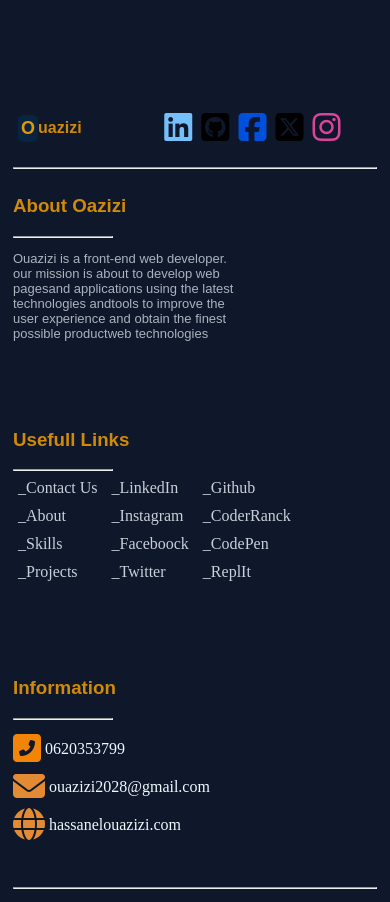
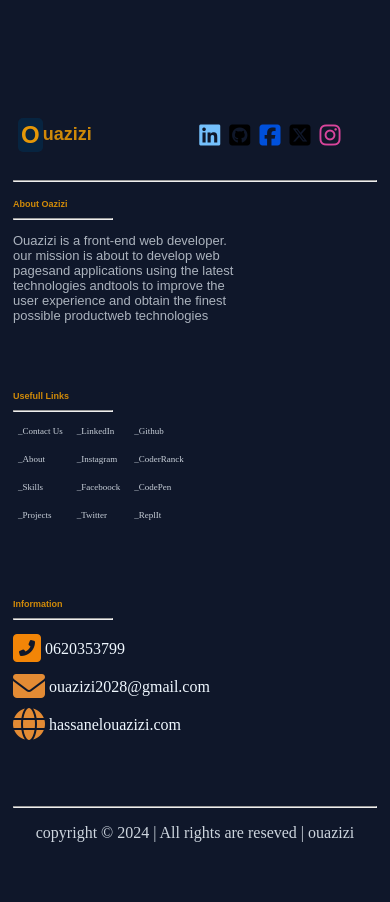
Before and after one commit to helouazizi/frontend-project-setup.github.io, a plain HTML site: page index.html in a window 390 px wide. Shown: the part 854-1756 px from the top of the page. After the commit the page ends 1712 px from the top, so only its background shows below. Drawn offline with Linux system fonts and the light colour scheme; a script that the page names is missing; a web font is replaced by a local one.

Commit message:
add some

```diff
--- a/css/media-queries.css
+++ b/css/media-queries.css
@@ -73,14 +73,26 @@
         background-color: rgba(6, 40, 70, 0.803);
         border-radius:5px;
         margin-left: 5px;
-        font-size: large;
+        font-size: x-large;
 
     }
 
     .ouazizi-brand .ouazizi-logo .small-text {
         color: rgba(255, 166, 0, 0.8);
         font-family: Arial, Helvetica, sans-serif;
-        font-size: medium;
+        font-size: large;
+    }
+
+    .social-media a i {
+        font-size: x-large;
+    }
+
+    .footer-hs {
+        font-size: xx-small;
+    }
+
+    .usefull-links ul li a {
+        font-size: xx-small;
     }
 
 }
```
